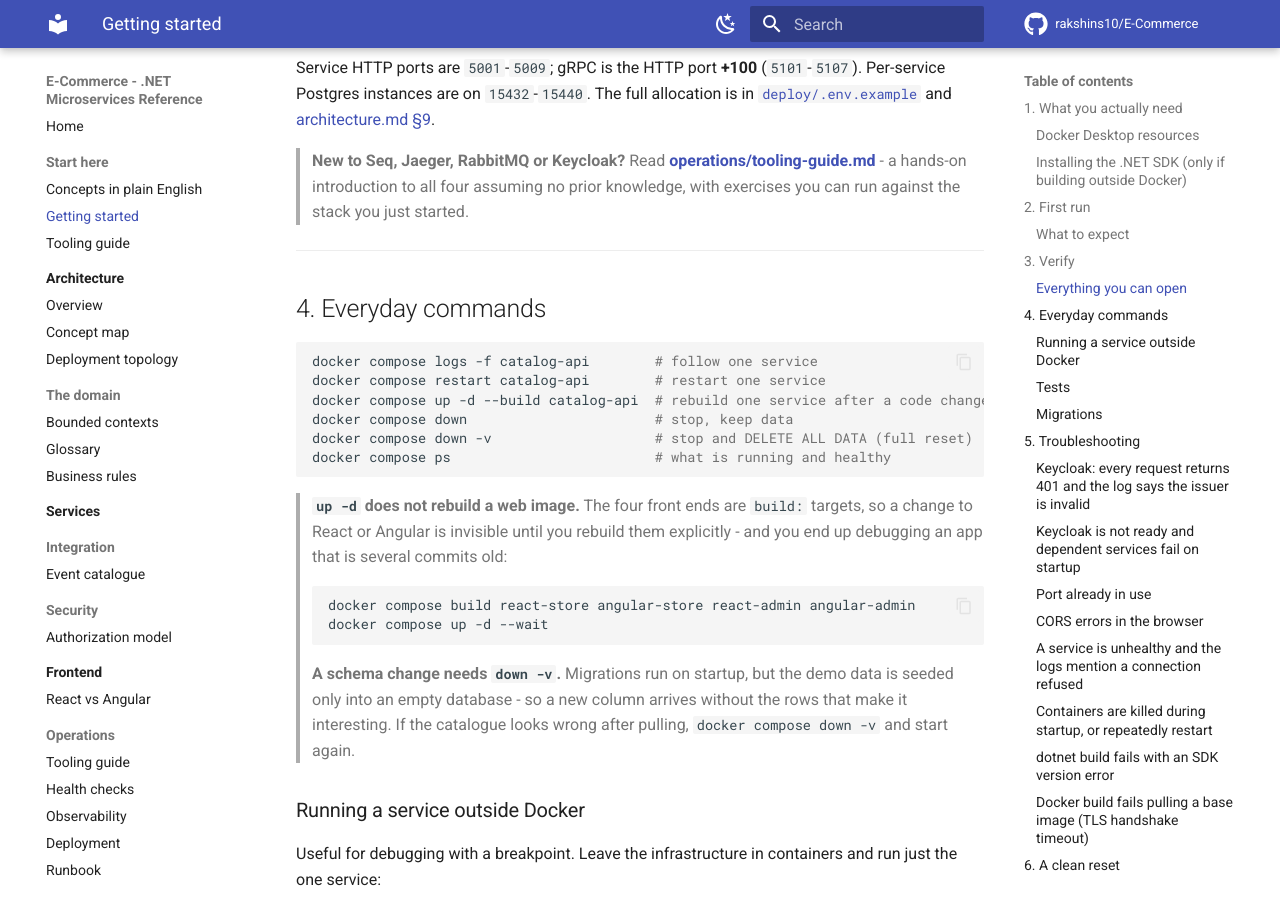
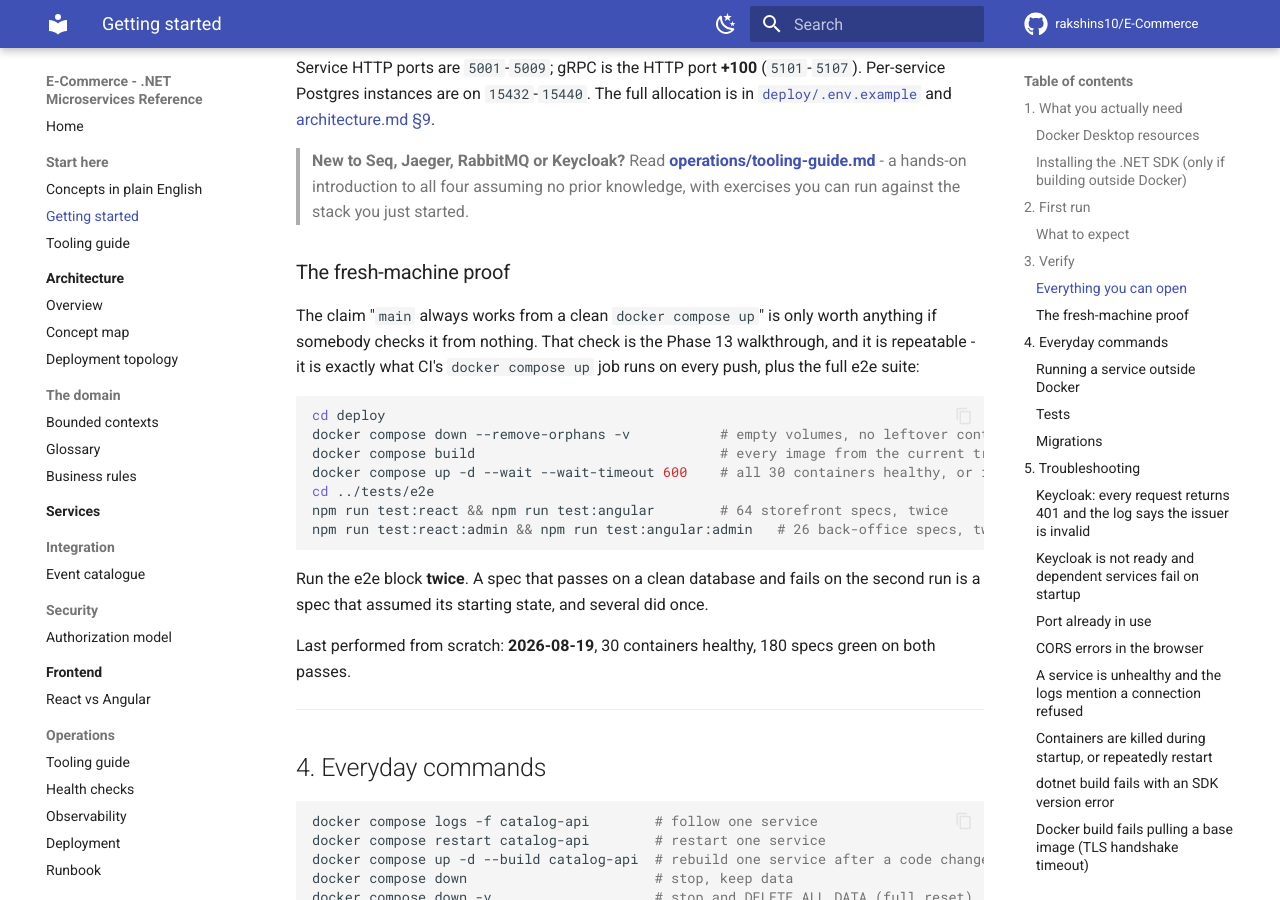
Before and after one commit to rakshins10/E-Commerce, an MkDocs documentation site: the page built from docs/getting-started.md, in a window 1280 px wide and 900 px high, scrolled down 3271 px. Built offline with MkDocs 1.6.1 and Material for MkDocs 9.7.7, drawn with Linux system fonts in a browser that asks for light colours; comment, search, counter and statistics services are not loaded.

Commit message:
feat(phase-13): the fresh-machine walkthrough, and the two things it found
The claim "main always works from a clean docker compose up" is only worth
anything if somebody checks it from nothing. This is that check: empty volumes,
every image rebuilt from the tree, 30 containers healthy on the first attempt,
then all 180 e2e specs on both frameworks and both surfaces, twice.

It did not pass first time, and the two reasons are the point of doing it:

1. RabbitMQ's healthcheck used check_running, which answers "is the Erlang node
   up" - true several seconds BEFORE the AMQP listener opens. On a warm machine
   the gap is invisible; on a cold one it outran the retries, compose marked the
   broker unhealthy and refused every dependent, and the stack died at 14 of 30
   containers. A second `up` sailed through because by then 5672 was open -
   which is exactly why nobody had seen it in twelve phases of warm restarts.
   check_port_connectivity asks the question dependents actually care about.
   Longer start_period covers the ~9s cold image start without spending retries.

2. `down -v` leaves orphans. The mongo service removed yesterday still had its
   container in the project, sitting in `ps -a` as "Created". Every documented
   reset command now uses --remove-orphans.

Both recorded in the gotcha table, the runbook and getting-started, which also
gains "The fresh-machine proof" - the exact repeatable sequence and its last
result - so the next person can rerun it rather than trust it.

Phase 13 is complete: coverage measured, every markdown file reviewed, cold
start proven. Phases 11 (mobile) and 12 (Kubernetes) remain deferred by the
user's decision.

Co-Authored-By: Claude Opus 5 (1M context) <noreply@anthropic.com>

````diff
--- a/docs/getting-started.md
+++ b/docs/getting-started.md
@@ -126,6 +126,27 @@ instances are on `15432`-`15440`. The full allocation is in
 > **New to Seq, Jaeger, RabbitMQ or Keycloak?** Read
 > [**operations/tooling-guide.md**](operations/tooling-guide.md) - a hands-on introduction to all four
 > assuming no prior knowledge, with exercises you can run against the stack you just started.
+
+### The fresh-machine proof
+
+The claim "`main` always works from a clean `docker compose up`" is only worth anything if somebody
+checks it from nothing. That check is the Phase 13 walkthrough, and it is repeatable - it is exactly
+what CI's `docker compose up` job runs on every push, plus the full e2e suite:
+
+```bash
+cd deploy
+docker compose down --remove-orphans -v           # empty volumes, no leftover containers
+docker compose build                              # every image from the current tree
+docker compose up -d --wait --wait-timeout 600    # all 30 containers healthy, or it fails
+cd ../tests/e2e
+npm run test:react && npm run test:angular        # 64 storefront specs, twice
+npm run test:react:admin && npm run test:angular:admin   # 26 back-office specs, twice
+```
+
+Run the e2e block **twice**. A spec that passes on a clean database and fails on the second run is a spec
+that assumed its starting state, and several did once.
+
+Last performed from scratch: **2026-08-19**, 30 containers healthy, 180 specs green on both passes.
 
 ---
 
````
Also changed, not shown: CLAUDE.md (+6 -4 lines), README.md (+1 -1 lines), docs/operations/runbook.md (+5 -1 lines), 1 other file.
